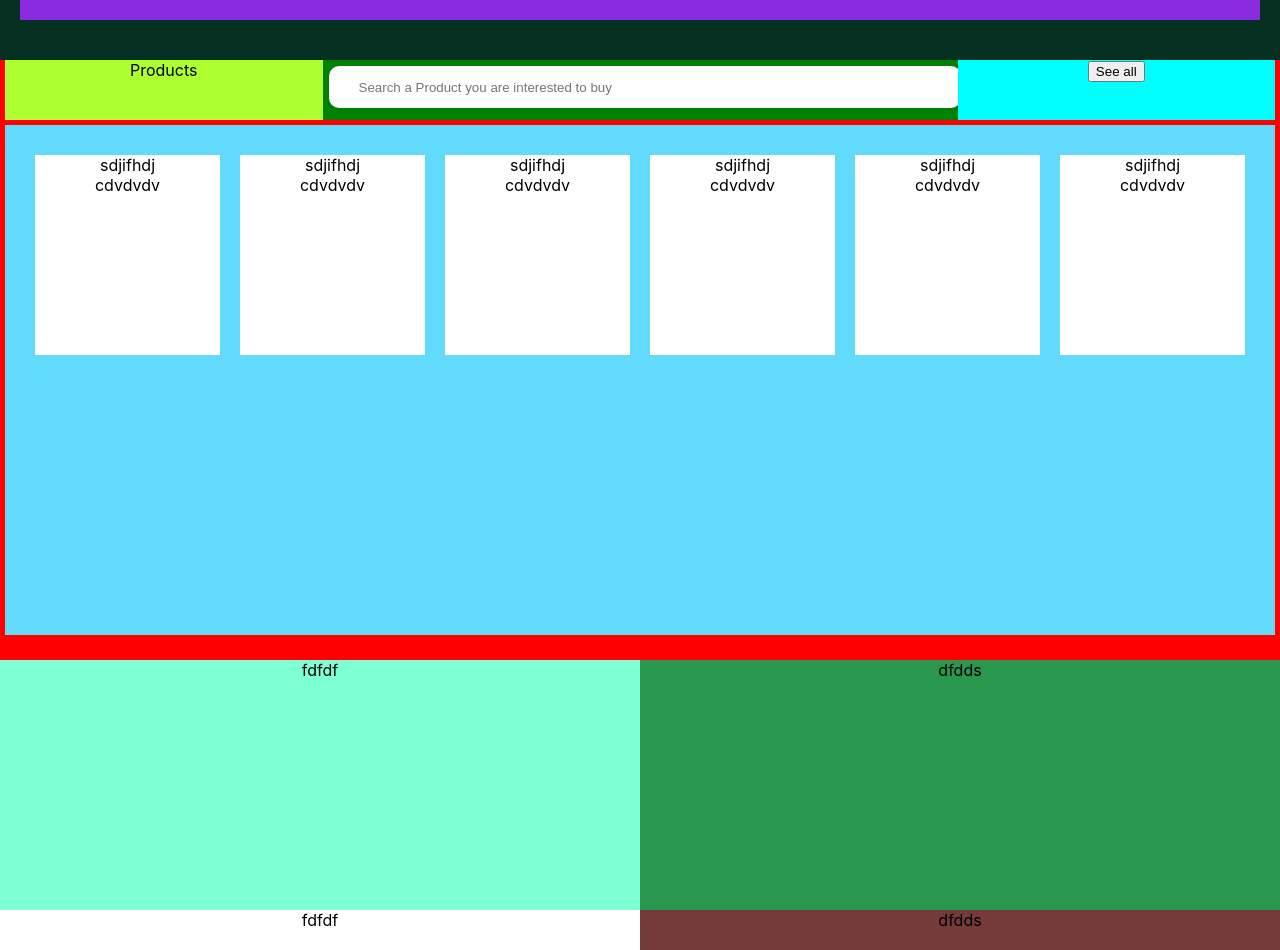
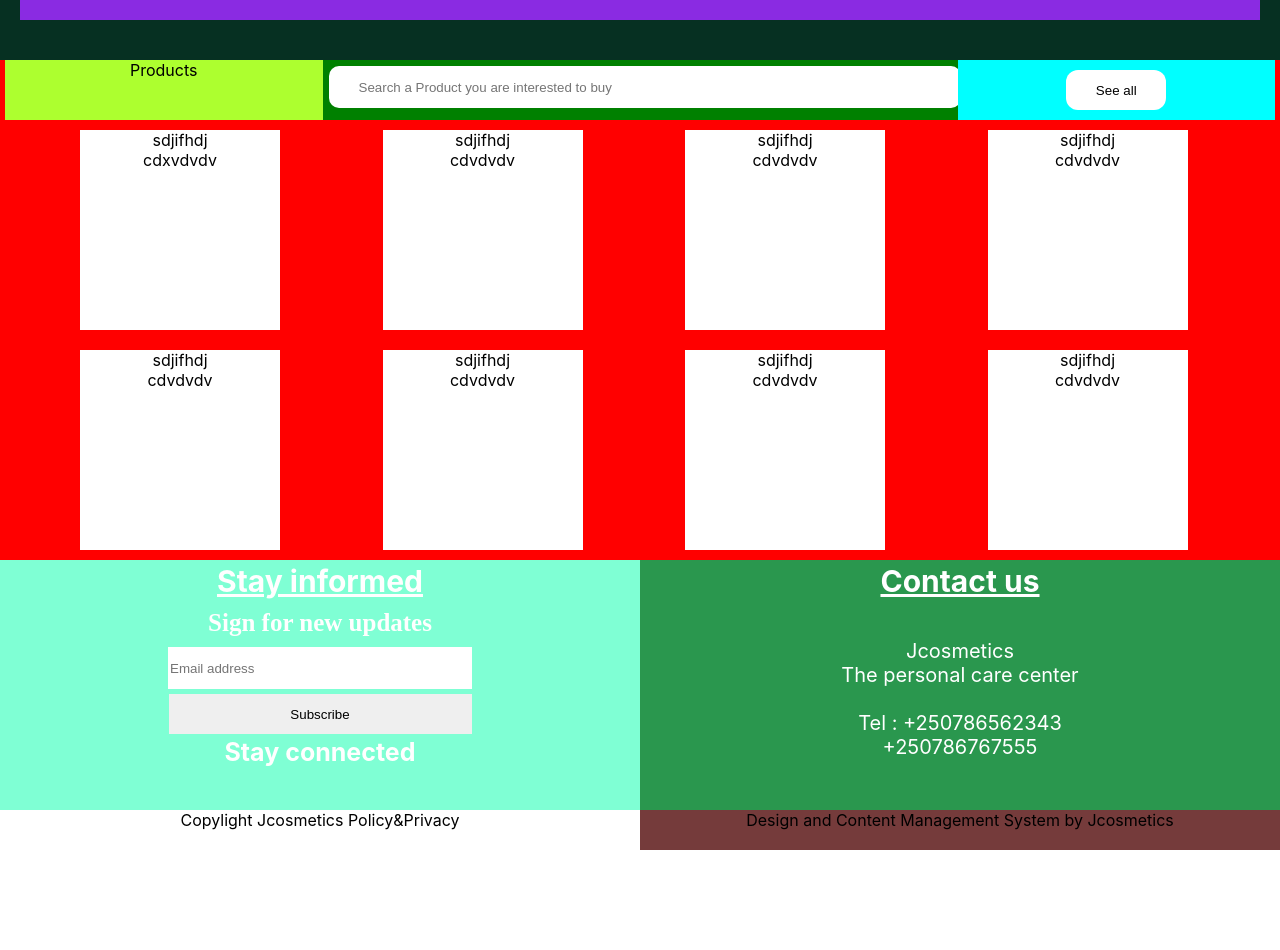
Before and after one commit to NtawuyirushintegePatrick/jcosmetics, a React (Create React App) app: page / in a window 1280 px wide. Shown: the part 800-1750 px from the top of the page. After the commit the page ends 1720 px from the top, so only its background shows below. Built offline with nearby package versions, Linux system fonts and the light colour scheme.

Commit message:
working on footer

```diff
--- a/src/App.css
+++ b/src/App.css
@@ -207,6 +207,7 @@
   width: 100px;
   border: none;
   border-radius: 12px;
+  margin-top: 10px;
  }
 
 .cat-cat-see-all{
@@ -232,11 +233,16 @@
   text-decoration: none;
 }
 .product-card{
-  background-color: #61dafb;
+  /* background-color: #61dafb;
   height: 470px;
   display: flex;
-  padding: 20px;
-  margin: 5px;
+  padding: 20px;*/
+  margin-left: 70px;
+  grid-gap: 0.00005rem;
+  display: grid;
+  height: 100vh;
+  grid-template-columns: 1fr 1fr 1fr 1fr;
+  grid-template-rows: 0.2fr 1.5fr 1.2fr 0.8fr;
 }
 .categories-details-card{
   background-color: white;
@@ -252,9 +258,17 @@
   border-radius: 10px;
   border: none;
 }
+.products .pro-see-all .see-all button{
+  background-color: white;
+  height: 40px;
+  width: 100px;
+  border: none;
+  border-radius: 12px;
+  margin-top: 10px;
+}
 .products{
   background-color: red;
-  height: 600px;
+  height: 500px;
 }
 .pro-see-all{
   background-color: white;
@@ -308,6 +322,50 @@
   height: 40px;
   display: flex;
 }
+.footer .stay-connected h4{
+  color: white;
+  text-decoration: underline;
+  font-size: 30px;
+  margin-top: 3px;
+  margin-bottom: 10px;
+}
+.footer .stay-connected h5{
+  color: white;
+  font-size: 25px;
+  margin-top: 0.5px;
+  margin-bottom: 10px;
+  font-family: 'Times New Roman', Times, serif;
+}
+.footer .stay-connected input{
+  height: 40px;
+  width: 300px;
+  border:none;
+}
+.footer .stay-connected button{
+  height: 40px;
+  width: 303px;
+  border:none;
+  margin-top: 5px;
+}
+.footer .stay-connected h6{
+  color: white;
+  font-size: 25px;
+  margin-top: 3px;
+  margin-bottom: 10px;
+}
+.footer .contact-us h4{
+  color: white;
+  text-decoration: underline;
+  font-size: 30px;
+  margin-top: 3px;
+  margin-bottom: 40px;
+}
+.footer .contact-us p{
+  color: white;
+  font-size: 20px;
+  margin-top: 3px;
+  margin-bottom: 10px;
+}
 .privacy{
   background-color: white;
   height: 40px;
--- a/src/components/LandingPage.js
+++ b/src/components/LandingPage.js
@@ -142,7 +142,10 @@ const LandingPage = () => {
         <div className="pro-see-all">
           <div className="pro">Products</div>
           <div className="search-product">
-            <input type="text" placeholder="Search a Product you are interested to buy" />
+            <input
+              type="text"
+              placeholder="Search a Product you are interested to buy"
+            />
           </div>
           <div className="see-all">
             <button> See all</button>
@@ -151,7 +154,7 @@ const LandingPage = () => {
         <div className="product-card">
           <div className="products-details-card">
             <div className="product-image">sdjifhdj</div>
-          <div className="product-info">cdvdvdv</div>
+            <div className="product-info">cdxvdvdv</div>
           </div>
           <div className="products-details-card">
             <div className="product-image">sdjifhdj</div>
@@ -174,15 +177,35 @@ const LandingPage = () => {
             <div className="product-info">cdvdvdv</div>
           </div>
 
+          <div className="products-details-card">
+            <div className="product-image">sdjifhdj</div>
+            <div className="product-info">cdvdvdv</div>
+          </div>
+          <div className="products-details-card">
+            <div className="product-image">sdjifhdj</div>
+            <div className="product-info">cdvdvdv</div>
+          </div>
         </div>
       </div>
       <div className="footer">
-        <div className="stay-connected">fdfdf</div>
-        <div className="contact-us">dfdds</div>
+        <div className="stay-connected">
+          <h4>Stay informed</h4>
+          <h5>Sign for new updates</h5>
+          <input type="text" placeholder="Email address"/><br/>
+          <button>Subscribe</button>
+          <h6>Stay connected</h6>
+        </div>
+        <div className="contact-us">
+          <h4>Contact us</h4>
+          <p>Jcosmetics<br/>The personal care center<br/><br/>
+          Tel : +250786562343<br/>
+          +250786767555
+          </p>
+        </div>
       </div>
       <div className="footer-privacy-managment">
-        <div className="privacy">fdfdf</div>
-        <div className="managment">dfdds</div>
+        <div className="privacy">Copylight Jcosmetics  Policy&Privacy</div>
+        <div className="managment">Design and Content Management System by Jcosmetics</div>
       </div>
     </>
   );
```
Lines whose indentation alone changed are shown as unchanged.
